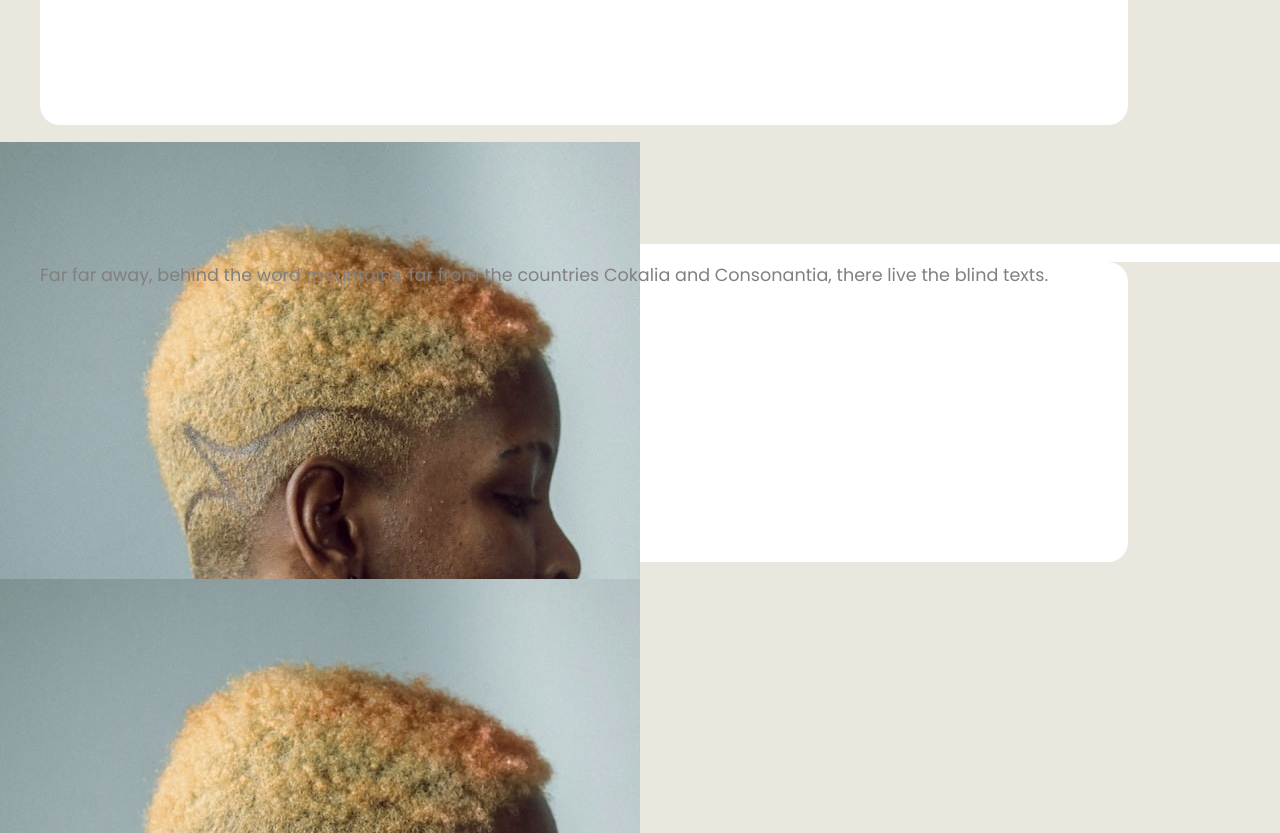
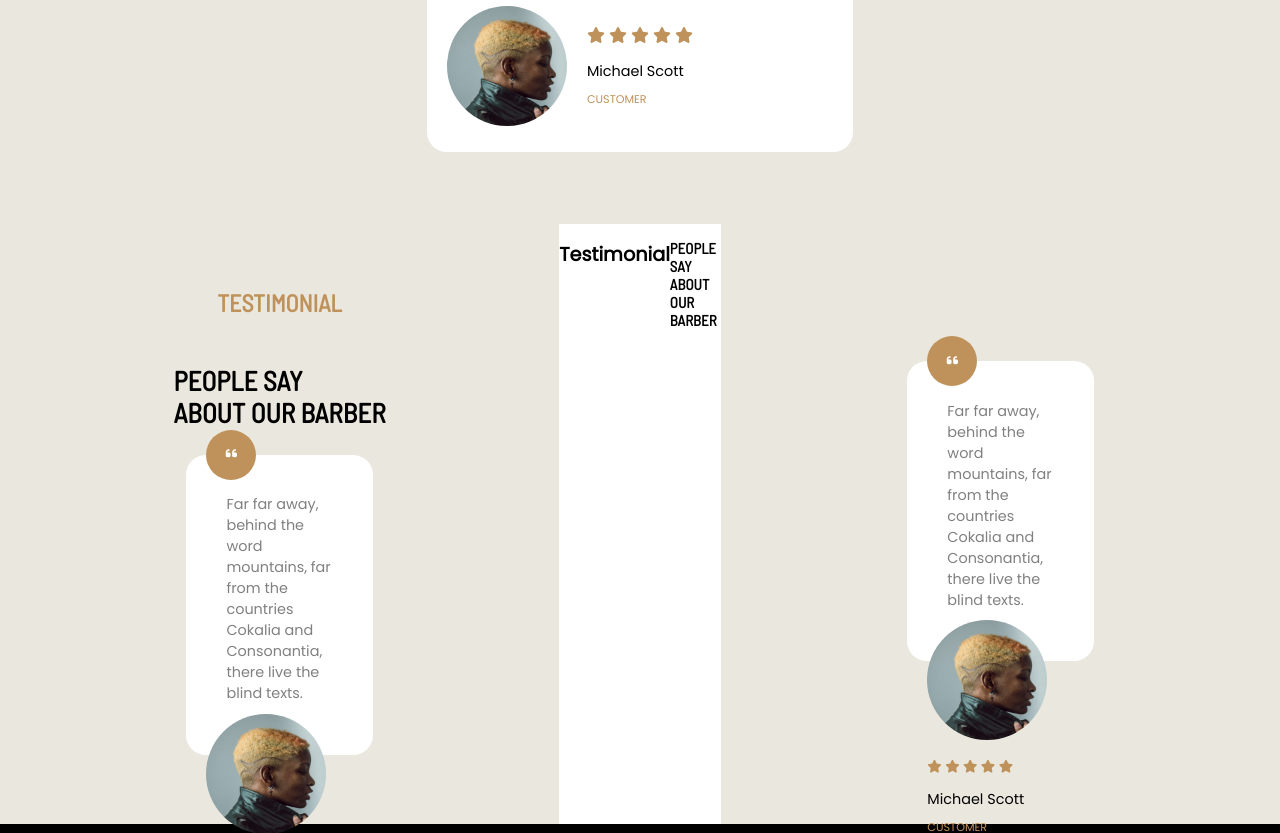
Before and after one commit to FED22M/inlamninguppgift-1-barbershop-eli-ennab, a plain HTML site: page src/index.html in a window 1280 px wide. Shown: the part 2226-3059 px from the top of the page. Drawn offline with Linux system fonts and the light colour scheme.

Commit message:
Index + Main Changes

```diff
--- a/src/index.html
+++ b/src/index.html
@@ -202,19 +202,70 @@
 <!-- recensioner desktop -->
 <div class="desktop">
     <div class="testimonial">
-    <blockquote>Far far away, behind the word mountains, far from the countries Cokalia and Consonantia,
-        there live the blind texts.</blockquote>
+        <h2>Testimonial</h2>
+        <h3>People say<br> about our barber</h3>
+        <div class="testimonial-whitebox">
+            <div class="background-icon">
+                <i class="fa-solid fa-quote-left"></i>
+            </div>
+        <blockquote>Far far away, behind the word mountains, far from
+        the countries Cokalia and Consonantia, there live the blind texts.</blockquote>
             <picture>
                 <img src="./../img/services-1.jpg" alt="avatar" class="testimonial-avatar">
             </picture>
+        <div class="testimonal-info">
+            <p>
+                <i class="fa-solid fa-star"></i>
+                <i class="fa-solid fa-star"></i>
+                <i class="fa-solid fa-star"></i>
+                <i class="fa-solid fa-star"></i>
+                <i class="fa-solid fa-star"></i>
+            </p>
+            <p class="testimonial-name">Michael Scott</p>
+            <p class="testimonial-customer">Customer</p>
+        </div>
+        </div>
+        <p>
+            <i class="fa-solid fa-circle" class="fa-active"></i>
+            <i class="fa-solid fa-circle" class="fa-not-active"></i>
+            <i class="fa-solid fa-circle" class="fa-not-active"></i>
+            <i class="fa-solid fa-circle" class="fa-not-active"></i>
+            <i class="fa-solid fa-circle" class="fa-not-active"></i>
+        </p>
     </div>
 
+    <h2>Testimonial</h2>
+    <h3>People say<br> about our barber</h3>
+
     <div class="testimonial">
-    <blockquote class="testimonial-add-desktop">Far far away, behind the word mountains, far from the countries Cokalia and Consonantia,
-        there live the blind texts.</blockquote>
+        <div class="testimonial-whitebox">
+            <div class="background-icon">
+                <i class="fa-solid fa-quote-left"></i>
+            </div>
+        <blockquote>Far far away, behind the word mountains, far from
+        the countries Cokalia and Consonantia, there live the blind texts.</blockquote>
             <picture>
                 <img src="./../img/services-1.jpg" alt="avatar" class="testimonial-avatar">
             </picture>
+        <div class="testimonal-info">
+            <p>
+                <i class="fa-solid fa-star"></i>
+                <i class="fa-solid fa-star"></i>
+                <i class="fa-solid fa-star"></i>
+                <i class="fa-solid fa-star"></i>
+                <i class="fa-solid fa-star"></i>
+            </p>
+            <p class="testimonial-name">Michael Scott</p>
+            <p class="testimonial-customer">Customer</p>
+        </div>
+        </div>
+        <p>
+            <i class="fa-solid fa-circle" class="fa-active"></i>
+            <i class="fa-solid fa-circle" class="fa-not-active"></i>
+            <i class="fa-solid fa-circle" class="fa-not-active"></i>
+            <i class="fa-solid fa-circle" class="fa-not-active"></i>
+            <i class="fa-solid fa-circle" class="fa-not-active"></i>
+        </p>
     </div>
 </div>
 
--- a/src/main.css
+++ b/src/main.css
@@ -369,7 +369,7 @@ footer {
     text-transform: uppercase;
 }
 
-.footer.p , .footer.a {
+.footer p {
     font-family: 'Poppins';
     font-size: .8rem;
 }
@@ -377,6 +377,8 @@ footer {
 .footer a {
     text-decoration: none;
     color: white;
+    font-family: 'Poppins';
+    font-size: .8rem;
 }
 
 .footer-barbershop , .footer-explore , .footer-info , .footer-contact {
@@ -384,6 +386,10 @@ footer {
 }
 
 /* icons and bullets */
+
+.contact-img {
+    padding: 4px;
+}
 
 .social-media {
     display: inline-block;
@@ -712,7 +718,135 @@ button.btn-mobile-menu {
     text-align: left;
 }
 
-/* testimonial / recensioner */
+/* testimonial */
+
+.testimonial {
+    display: flex;
+    background-color: rgb(234, 232, 222);
+    height: 600px;
+    width: 100%;
+    flex-wrap: wrap;
+    justify-content: center;
+    flex-direction: column;
+    align-content: center;
+    align-items: center;
+}
+
+.testimonial-whitebox {
+    display: flex;
+    flex-wrap: wrap;
+    background-color: white;
+    height: 300px;
+    width: 33.3%;
+    border-radius: 20px;
+}
+
+.testimonal-info {
+    display: flex;
+    flex-direction: column;
+    margin-left: 20px;
+}
+
+.desktop {
+    display: flex;
+}
+
+/* testimonal text */
+
+.testimonial.h2.h3 {
+    display: flex;
+}
+
+.testimonial h2 {
+    color: rgb(191, 146, 91);
+    font-size: 1.5rem;
+    font-family: 'Barlow Semi Condensed';
+    text-transform: uppercase;
+}
+
+.testimonial h3 {
+    font-size: 1.7rem;
+    font-family: 'Barlow Semi Condensed';
+    text-transform: uppercase;
+}
+
+.testimonial-whitebox.p {
+    background-color: white;
+    border-radius: 50%;
+    width: 20px;
+    height: 20px;
+}
+
+blockquote {
+    /*display: flex;*/
+    color: grey;
+    font-family: 'Poppins';
+    text-align: left;
+    font-size: 0.9rem;
+    /*justify-content: center;
+    flex-wrap: wrap;
+    flex-direction: column;*/
+}
+
+.testimonial-name {
+    font-family: 'Poppins';
+    text-align: left;
+    font-size: 0.9rem;
+    margin: 0px;
+    height: 30px;
+}
+
+.testimonial-customer {
+    font-family: 'Poppins';
+    text-align: left;
+    font-size: 0.7rem;
+    color: rgb(191, 146, 91);
+    text-transform: uppercase;
+    margin: 0px;
+    height: 30px;
+}
+
+/* testimonial icons */
+
+.background-icon {
+    display: flex;
+    justify-content: center;
+    align-items: center;
+    background-color: rgb(191, 146, 91);
+    height: 50px;
+    width: 50px;
+    border-radius: 50%;
+    margin-top: -25px;
+    margin-left: 20px;
+}
+
+.fa-quote-left:before {
+    color: white;
+}
+
+.fa-quote-left {
+    color: rgb(191, 146, 91);
+}
+
+.fa-star {
+    color: rgb(191, 146, 91);
+}
+
+.fa-solid.fa-circle {
+    display: none;
+}
+
+/* testimonial avatars */
+
+.testimonial-avatar {
+    width: 120px;
+    height: 120px;
+    border-radius: 50%;
+    margin-left: 20px;
+    margin-top: -5px;
+}
+
+/* före detta testimonial
 
 .testimonial {
     background-color: rgb(234, 232, 222);
@@ -762,7 +896,7 @@ blockquote {
     height: 40px;
     border: 5px solid  rgb(191, 146, 91);
     border-radius: 50%;
-}
+}*/
 
 /* footer */
 
```
Lines whose indentation alone changed are shown as unchanged.
